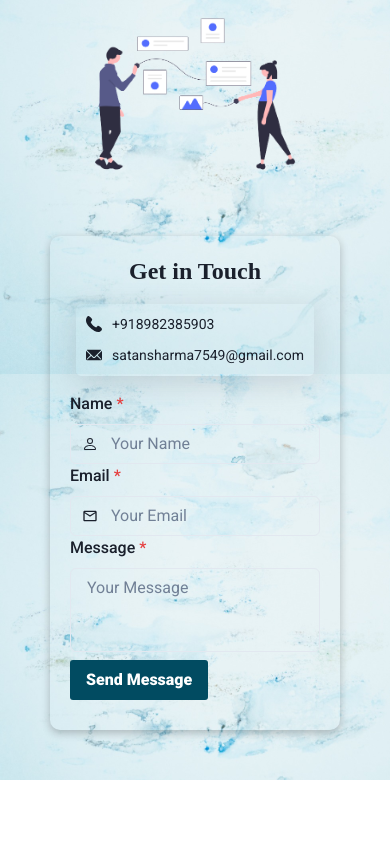
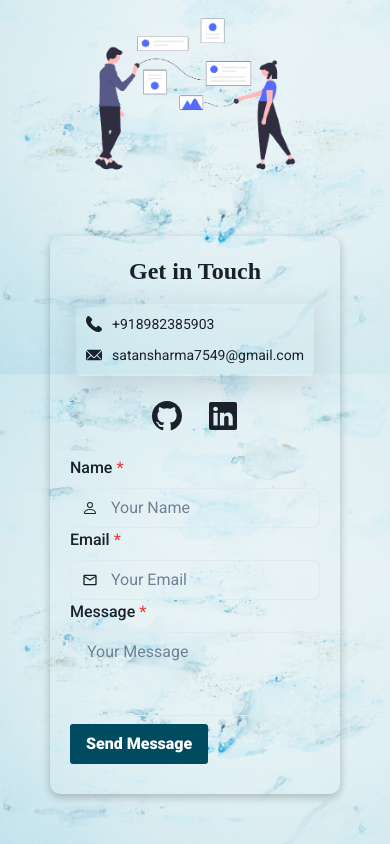
Before and after one commit to satan7549/satan7549.github.io, a React (Create React App) app: page /#hero in a window 390 px wide. Shown: the part 5751-6595 px from the top of the page. Before the commit the page ends 6531 px from the top, so only its background shows below. Built offline with nearby package versions, Linux system fonts and the light colour scheme; a web font is replaced by a local one.

Commit message:
Update ContactSection.jsx

```diff
--- a/src/Pages/ContactSection.jsx
+++ b/src/Pages/ContactSection.jsx
@@ -17,13 +17,19 @@ import {
   Icon,
   Text,
   SimpleGrid,
+  useMediaQuery,
+  IconButton,
+  Stack,
+  Link,
 } from "@chakra-ui/react";
 import React from "react";
-import { BsPerson } from "react-icons/bs";
+import { BsGithub, BsLinkedin, BsPerson } from "react-icons/bs";
 import { MdOutlineEmail } from "react-icons/md";
 import ContactSectionImage from "../Utilities/ContactSection_Img.png";
 
 const ContactSection = () => {
+  const [isLargerThan475] = useMediaQuery("(min-width: 475px)");
+
   return (
     <Container maxW={"90%"} id="contact" paddingTop={"120px"} pb={"50px"}>
       <Heading textAlign={"center"} size={"2xl"} color="rgb(14, 36, 49)">
@@ -115,6 +121,41 @@ const ContactSection = () => {
                 </Flex>
               </GridItem>
             </SimpleGrid>
+            {isLargerThan475 ? null : (
+              <Stack
+                align="center"
+                justify="space-around"
+                direction={{ base: "row", md: "column" }}
+              >
+                <Link href="#">
+                  <IconButton
+                    aria-label="github"
+                    variant="ghost"
+                    size="lg"
+                    fontSize="3xl"
+                    icon={<BsGithub />}
+                    _hover={{
+                      bg: "blue.500",
+                      // color: useColorModeValue("white", "gray.700"),
+                    }}
+                    isRound
+                  />
+                </Link>
+                <Link href="#">
+                  <IconButton
+                    aria-label="linkedin"
+                    variant="ghost"
+                    size="lg"
+                    icon={<BsLinkedin size="28px" />}
+                    _hover={{
+                      bg: "blue.500",
+                      // color: useColorModeValue('white', 'gray.700'),
+                    }}
+                    isRound
+                  />
+                </Link>
+              </Stack>
+            )}
 
             <form
               style={{ width: "100%" }}
```
